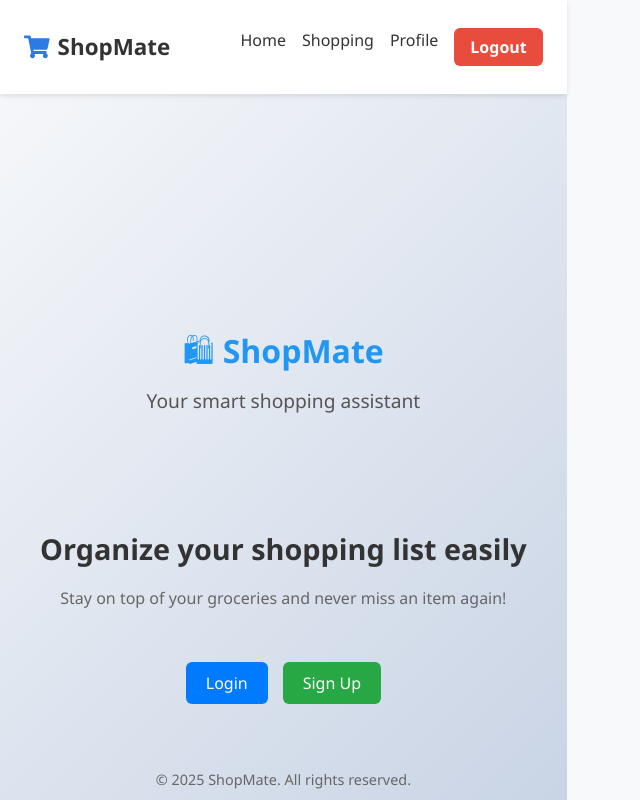
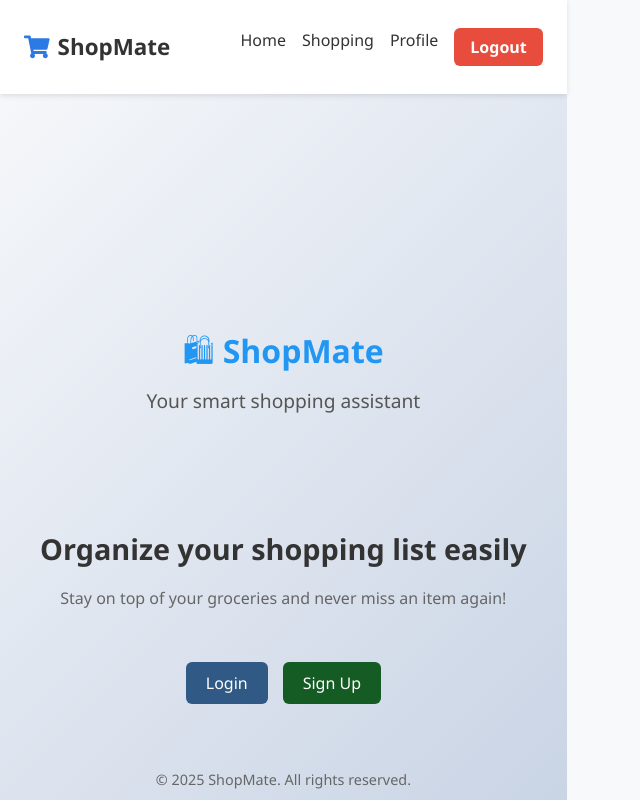
Before and after one commit to samira313/ShopMate-, a React (Vite) app: page /home in a window 1280 px wide. Shown: the top 800 px of the page, without its empty margins (0-640 px from the left). Built offline with nearby package versions, Linux system fonts and the light colour scheme; no server answers.

Commit message:
update styles

```diff
--- a/src/styles/HomePage.css
+++ b/src/styles/HomePage.css
@@ -55,7 +55,7 @@
 }
 
 .btn-login {
-  background: #007bff;
+  background: #315985;
   color: #fff;
   padding: 10px 20px;
   border-radius: 6px;
@@ -64,7 +64,7 @@
 }
 
 .btn-signup {
-  background: #28a745;
+  background: #145c24;
   color: #fff;
   padding: 10px 20px;
   border-radius: 6px;
```
